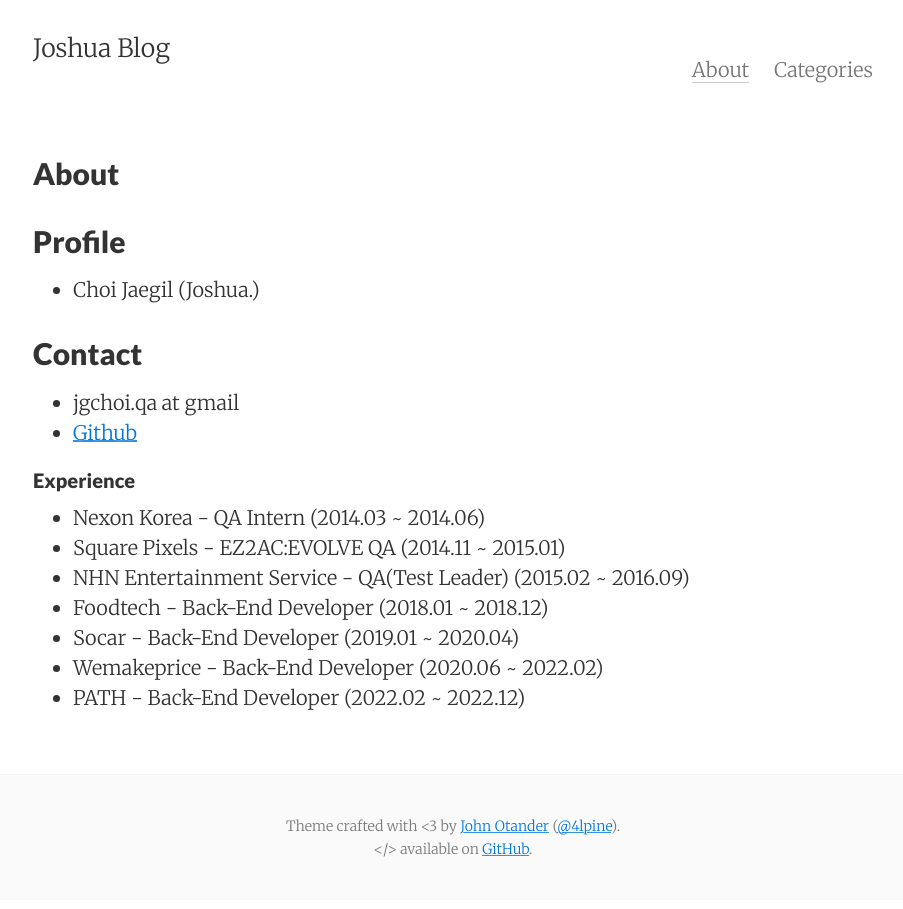
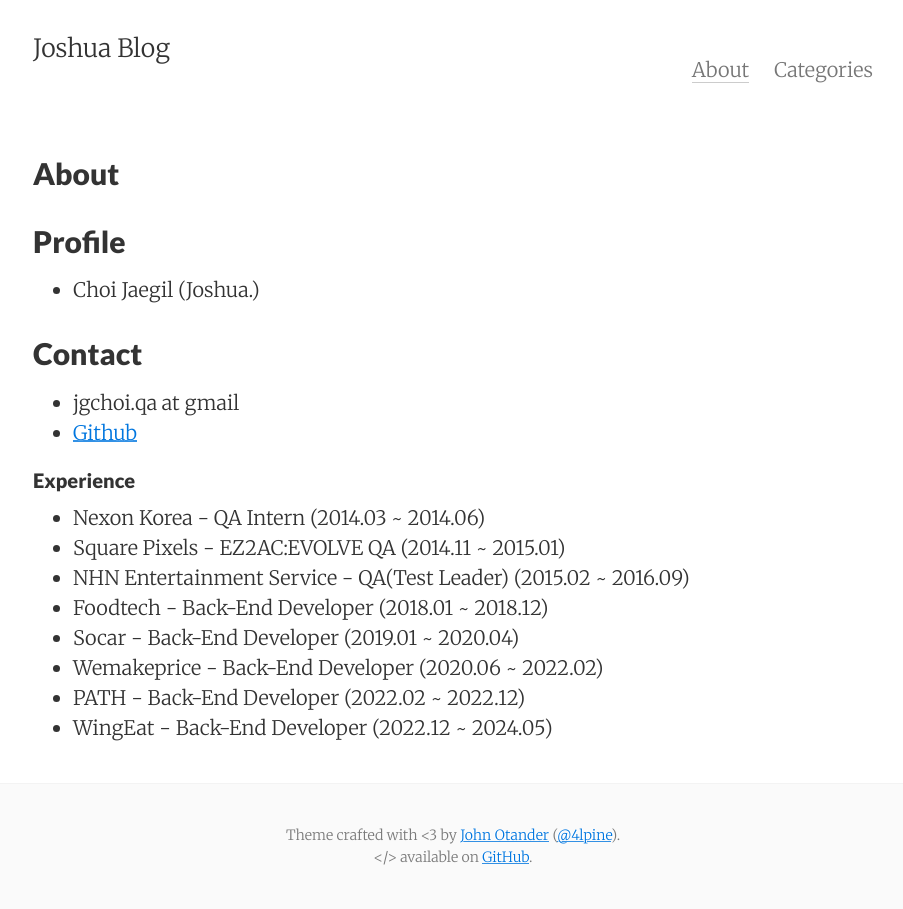
Before and after one commit to joshua-qa/joshua-qa.github.io, a Jekyll site: the page built from about.md, in a window 1280 px wide. Shown: the whole page, without its empty margins (187-1090 px from the left). Built offline with Jekyll 4.4.1, drawn with Linux system fonts in a browser that asks for light colours.

Commit message:
modify about.md

```diff
--- a/about.md
+++ b/about.md
@@ -22,3 +22,4 @@ tags: about
 *   Socar - Back-End Developer (2019.01 ~ 2020.04)
 *   Wemakeprice - Back-End Developer (2020.06 ~ 2022.02)
 *   PATH - Back-End Developer (2022.02 ~ 2022.12)
+*   WingEat - Back-End Developer (2022.12 ~ 2024.05)
```
